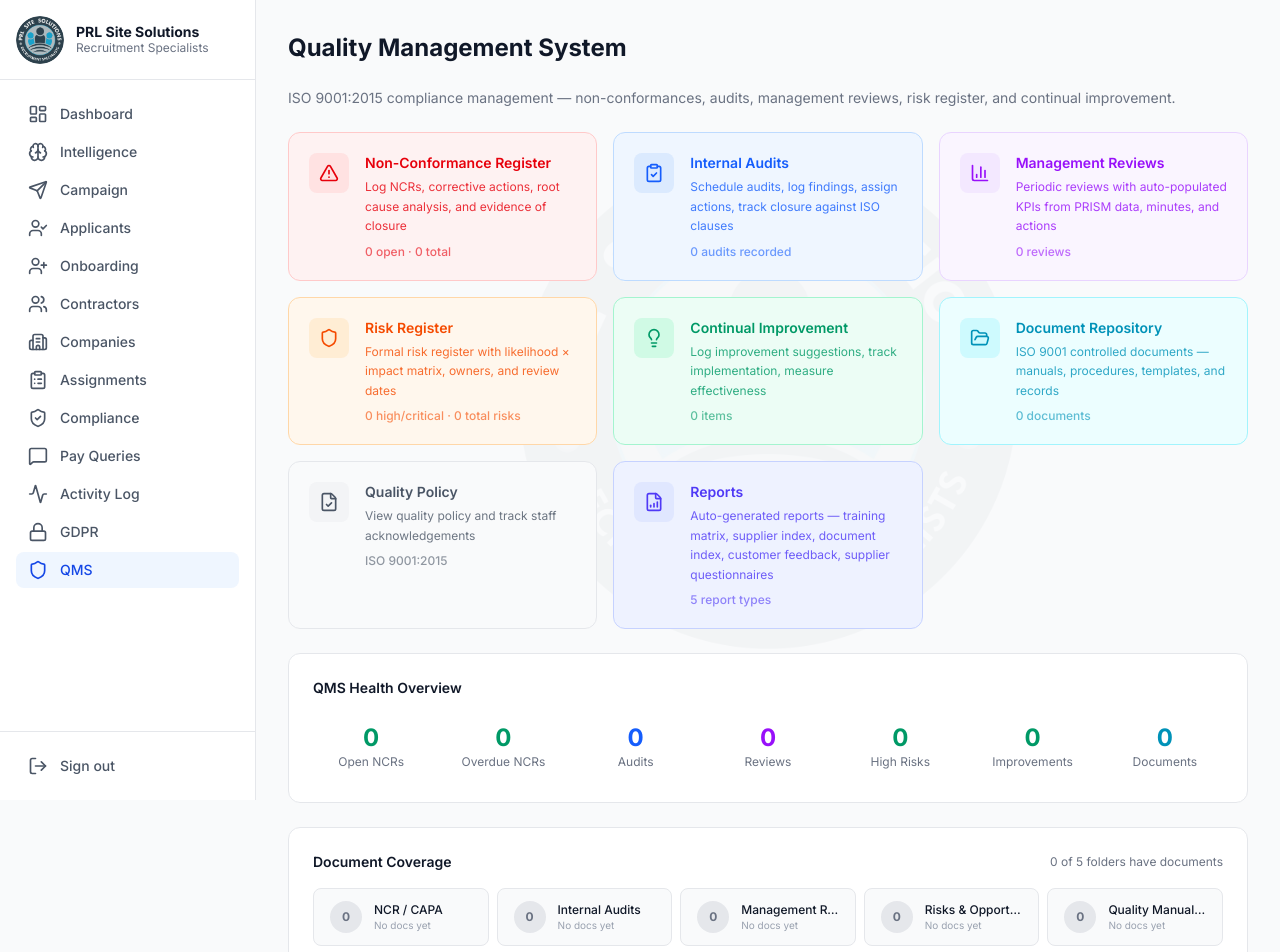
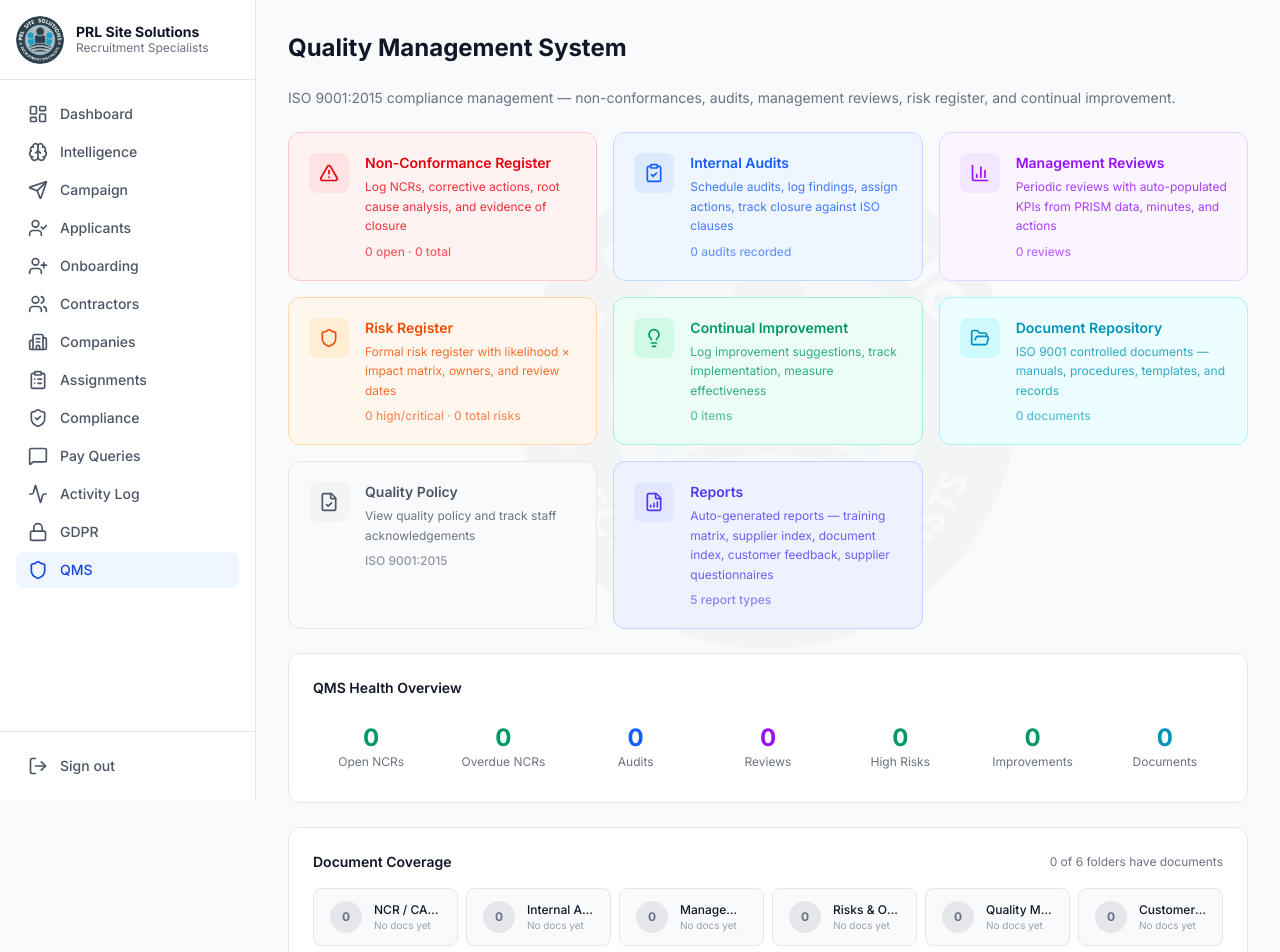
Before and after one commit to mcfearless75/prl-staffing, a Next.js app: page /qms in a window 1280 px wide. Shown: the top 952 px of the page. Built offline with nearby package versions, Linux system fonts and the light colour scheme; no server answers; the database is empty.

Commit message:
feat: add Customer Satisfaction folder to QMS document coverage widget

```diff
--- a/src/app/(dashboard)/qms/page.tsx
+++ b/src/app/(dashboard)/qms/page.tsx
@@ -9,7 +9,7 @@ export default async function QMSPage() {
     ncrCount, auditCount, reviewCount, riskCount, improvementCount,
     openNCRs, overdueNCRs, highRisks, docCount,
     lastUploadedDoc,
-    ncrDocs, auditDocs, reviewDocs, riskDocs, policyDocs,
+    ncrDocs, auditDocs, reviewDocs, riskDocs, policyDocs, customerSatisfactionDocs,
   ] = await Promise.all([
     prisma.nonConformance.count(),
     prisma.internalAudit.count(),
@@ -26,6 +26,7 @@ export default async function QMSPage() {
     prisma.qmsDocument.count({ where: { folder: "Core Procedures", subfolder: "Management Reviews" } }),
     prisma.qmsDocument.count({ where: { folder: "Core Procedures", subfolder: "Risks & Opportunities" } }),
     prisma.qmsDocument.count({ where: { folder: "Quality Manual & Policy" } }),
+    prisma.qmsDocument.count({ where: { folder: "Core Procedures", subfolder: "Customer Satisfaction" } }),
   ]);
 
   const folderCoverage = [
@@ -34,6 +35,7 @@ export default async function QMSPage() {
     { name: "Management Reviews", count: reviewDocs, href: "/qms/documents?subfolder=Core+Procedures%2FManagement+Reviews" },
     { name: "Risks & Opportunities", count: riskDocs, href: "/qms/documents?subfolder=Core+Procedures%2FRisks+%26+Opportunities" },
     { name: "Quality Manual & Policy", count: policyDocs, href: "/qms/documents?subfolder=Quality+Manual+%26+Policy" },
+    { name: "Customer Satisfaction", count: customerSatisfactionDocs, href: "/qms/documents?subfolder=Core+Procedures%2FCustomer+Satisfaction" },
   ];
   const coveredFolders = folderCoverage.filter((f) => f.count > 0).length;
 
@@ -184,7 +186,7 @@ export default async function QMSPage() {
           <h2 className="text-sm font-semibold text-gray-900">Document Coverage</h2>
           <span className="text-xs text-gray-500">{coveredFolders} of {folderCoverage.length} folders have documents</span>
         </div>
-        <div className="grid grid-cols-1 gap-2 sm:grid-cols-2 lg:grid-cols-5">
+        <div className="grid grid-cols-1 gap-2 sm:grid-cols-2 lg:grid-cols-6">
           {folderCoverage.map((folder) => (
             <Link
               key={folder.name}
```
